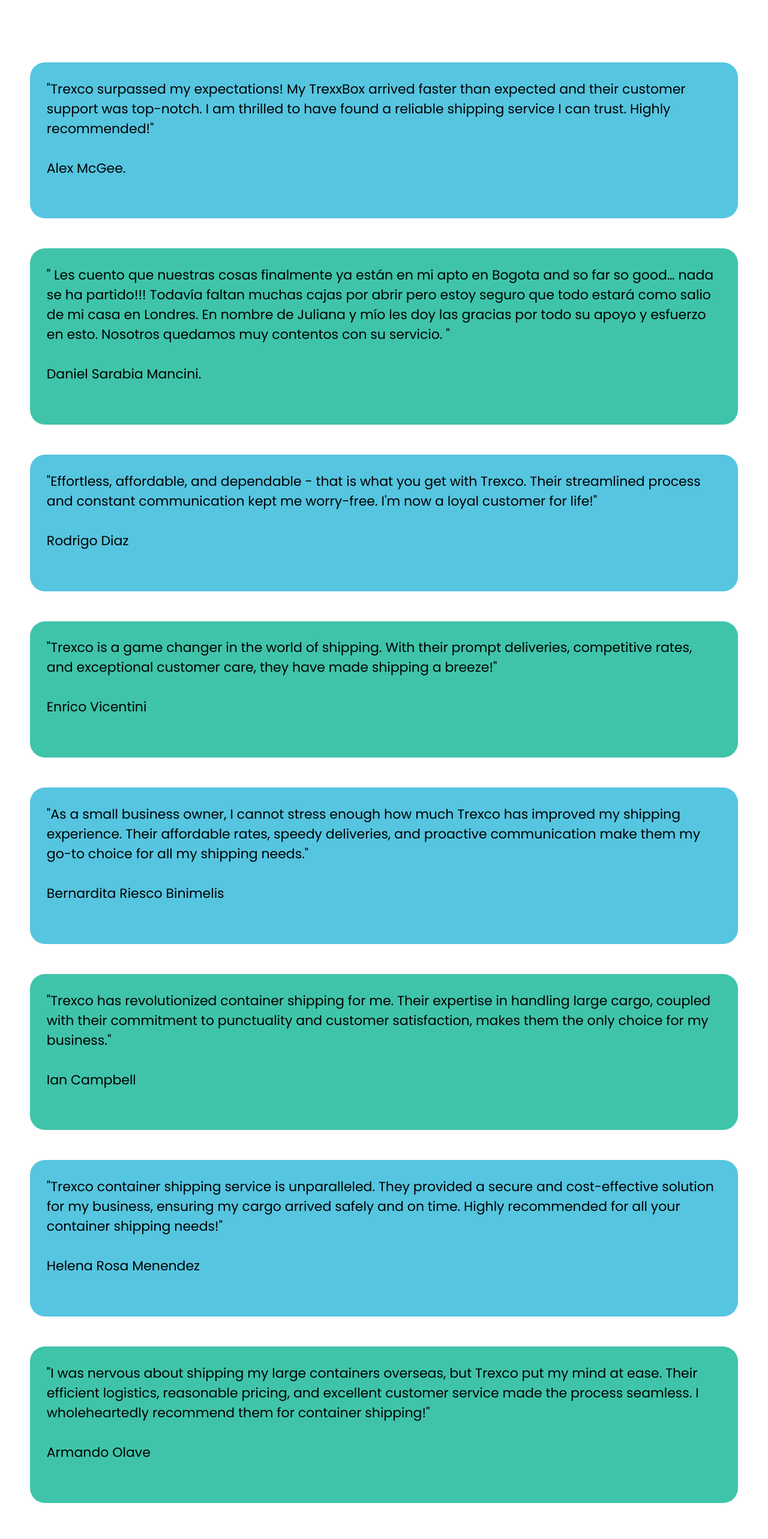
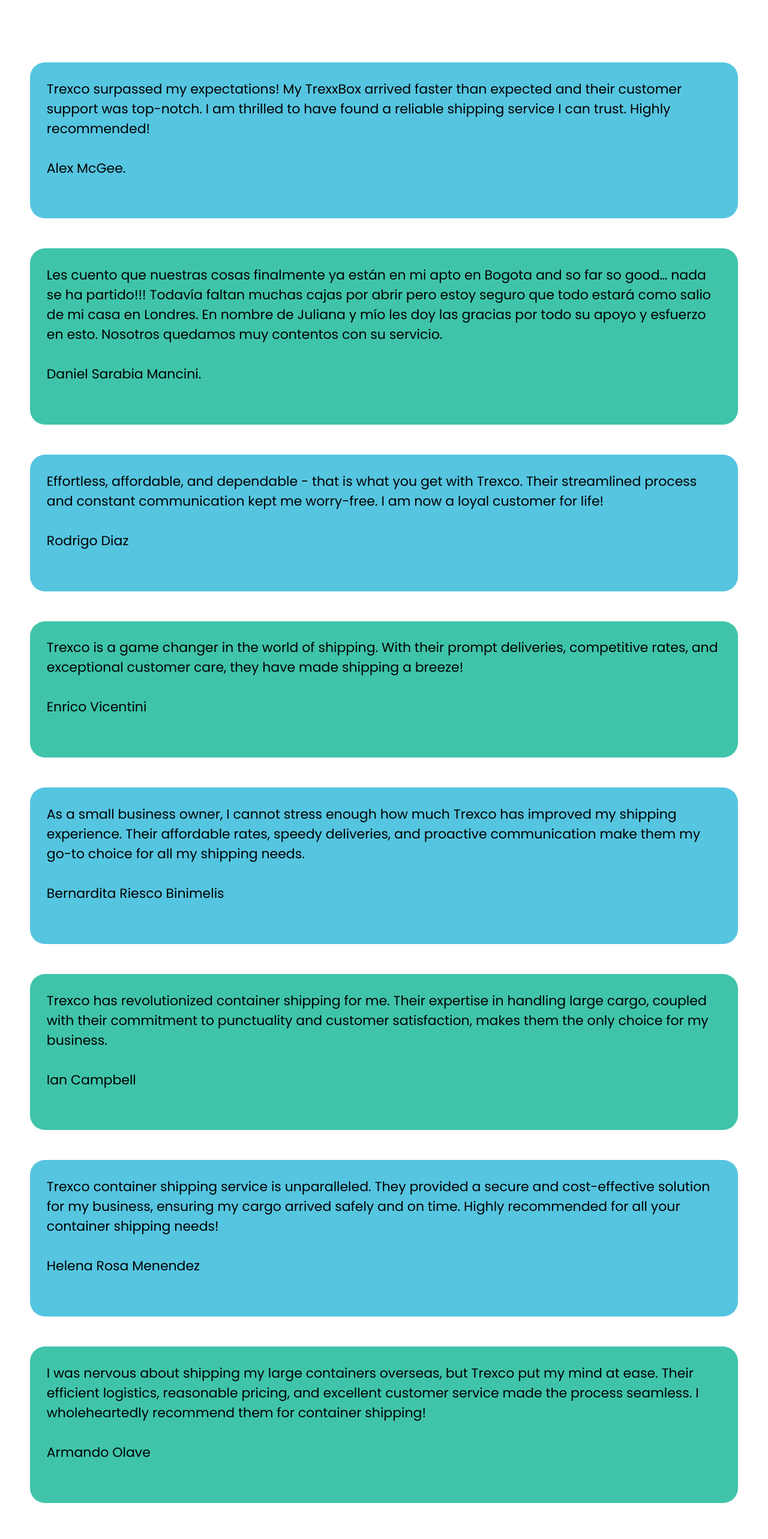
Before and after one commit to holguin4857/trexco, a Next.js app: page / in a window 1280 px wide. Shown: the part 4220-6786 px from the top of the page at 60% size. Built offline with nearby package versions, Linux system fonts and the light colour scheme.

Commit message:
testimonials-repair

```diff
--- a/pages/index.js
+++ b/pages/index.js
@@ -172,10 +172,10 @@
       <div className="container-2">
         <div className="content">
           <p>
-            "Trexco surpassed my expectations! My TrexxBox arrived faster than
+            Trexco surpassed my expectations! My TrexxBox arrived faster than
             expected and their customer support was top-notch. I am thrilled to
             have found a reliable shipping service I can trust. Highly
-            recommended!" <br />
+            recommended! <br />
             <br /> Alex McGee.
           </p>
         </div>
@@ -183,12 +183,12 @@
       <div className="container-3">
         <div className="content">
           <p>
-            " Les cuento que nuestras cosas finalmente ya están en mi apto en
+            Les cuento que nuestras cosas finalmente ya están en mi apto en
             Bogota and so far so good… nada se ha partido!!! Todavía faltan
             muchas cajas por abrir pero estoy seguro que todo estará como salio
             de mi casa en Londres. En nombre de Juliana y mío les doy las
             gracias por todo su apoyo y esfuerzo en esto. Nosotros quedamos muy
-            contentos con su servicio. " <br />
+            contentos con su servicio. <br />
             <br /> Daniel Sarabia Mancini.
           </p>
         </div>
@@ -196,9 +196,9 @@
       <div className="container-2">
         <div className="content">
           <p>
-            "Effortless, affordable, and dependable - that is what you get with
+            Effortless, affordable, and dependable - that is what you get with
             Trexco. Their streamlined process and constant communication kept me
-            worry-free. I'm now a loyal customer for life!" <br />
+            worry-free. I am now a loyal customer for life! <br />
             <br /> Rodrigo Diaz
           </p>
         </div>
@@ -206,9 +206,9 @@
       <div className="container-3">
         <div className="content">
           <p>
-            "Trexco is a game changer in the world of shipping. With their
+            Trexco is a game changer in the world of shipping. With their
             prompt deliveries, competitive rates, and exceptional customer care,
-            they have made shipping a breeze!" <br />
+            they have made shipping a breeze! <br />
             <br />
             Enrico Vicentini
           </p>
@@ -217,10 +217,10 @@
       <div className="container-2">
         <div className="content">
           <p>
-            "As a small business owner, I cannot stress enough how much Trexco
+            As a small business owner, I cannot stress enough how much Trexco
             has improved my shipping experience. Their affordable rates, speedy
             deliveries, and proactive communication make them my go-to choice
-            for all my shipping needs." <br />
+            for all my shipping needs. <br />
             <br />
             Bernardita Riesco Binimelis
           </p>
@@ -229,10 +229,10 @@
       <div className="container-3">
         <div className="content">
           <p>
-            "Trexco has revolutionized container shipping for me. Their
+            Trexco has revolutionized container shipping for me. Their
             expertise in handling large cargo, coupled with their commitment to
             punctuality and customer satisfaction, makes them the only choice
-            for my business." <br />
+            for my business. <br />
             <br />
             Ian Campbell
           </p>
@@ -241,10 +241,10 @@
       <div className="container-2">
         <div className="content">
           <p>
-            "Trexco container shipping service is unparalleled. They provided a
+            Trexco container shipping service is unparalleled. They provided a
             secure and cost-effective solution for my business, ensuring my
             cargo arrived safely and on time. Highly recommended for all your
-            container shipping needs!" <br />
+            container shipping needs! <br />
             <br />
             Helena Rosa Menendez
           </p>
@@ -253,10 +253,10 @@
       <div className="container-3">
         <div className="content">
           <p>
-            "I was nervous about shipping my large containers overseas, but
+            I was nervous about shipping my large containers overseas, but
             Trexco put my mind at ease. Their efficient logistics, reasonable
             pricing, and excellent customer service made the process seamless. I
-            wholeheartedly recommend them for container shipping!" <br />
+            wholeheartedly recommend them for container shipping! <br />
             <br />
             Armando Olave
           </p>
```
